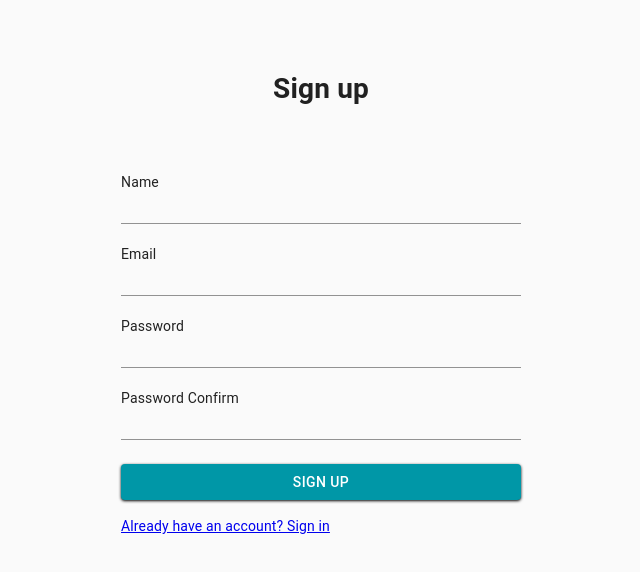
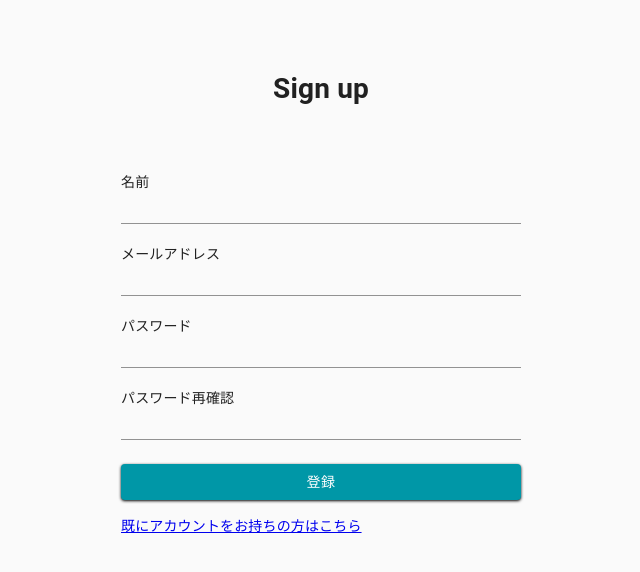
Before and after one commit to ohara95/blogFavo, a Next.js app: page /signup in a window 1280 px wide. Shown: the top 572 px of the page, without its empty margins (319-959 px from the left). Built offline with nearby package versions, Linux system fonts and the light colour scheme.

Commit message:
一時保存

```diff
--- a/pages/signup.tsx
+++ b/pages/signup.tsx
@@ -65,54 +65,54 @@ const SignUp = () => {
       <h1>Sign up</h1>
       <AuthenticateForm onSubmit={handleSubmit(handleSignUp)}>
         <Label>
-          Name
+          名前
           <TextField
             fullWidth
             name="name"
-            inputRef={register({ required: 'Please enter.' })}
+            inputRef={register({ required: '名前を入力してください.' })}
             error={'name' in errors}
           />
           {errors.name && <InputError>{errors.name.message}</InputError>}
         </Label>
         <Label>
-          Email
+          メールアドレス
           <TextField
             fullWidth
             name="email"
-            inputRef={register({ required: 'Please enter.' })}
+            inputRef={register({ required: 'メールアドレスを入力してください.' })}
             error={'email' in errors}
           />
         </Label>
         {errors.email && <InputError>{errors.email.message}</InputError>}
         <Label>
-          Password
+          パスワード
           <TextField
             fullWidth
             name="password"
             type="password"
-            inputRef={register({ required: 'Please enter.' })}
+            inputRef={register({ required: 'パスワードを入力してください.' })}
             error={'password' in errors}
           />
         </Label>
         {errors.password && <InputError>{errors.password.message}</InputError>}
         <Label>
-          Password Confirm
+          パスワード再確認
           <TextField
             fullWidth
             name="passwordConfirm"
             type="password"
-            inputRef={register({ required: 'Please enter.' })}
+            inputRef={register({ required: 'パスワード再確認を入力してください.' })}
             error={'passwordConfirm' in errors}
           />
         </Label>
         {errors.passwordConfirm && (
           <InputError>{errors.passwordConfirm.message}</InputError>
         )}
-        {isError && <InputError>Password doesn't match.</InputError>}
+        {isError && <InputError>パスワードが一致しません</InputError>}
         <StyledButton type="submit" fullWidth>
-          Sign Up
+          登録
         </StyledButton>
-        <Link href="/signin">Already have an account? Sign in</Link>
+        <Link href="/signin">既にアカウントをお持ちの方はこちら</Link>
       </AuthenticateForm>
     </AuthenticateContainer>
   );
--- a/styles/common.ts
+++ b/styles/common.ts
@@ -1,13 +1,17 @@
 import { Button } from '@material-ui/core';
 import styled from 'styled-components';
 import { COLOR } from './color';
+import { sp } from './media';
 
 export const AuthenticateContainer = styled.div`
   margin: 50px auto;
   display: flex;
   flex-direction: column;
   align-items: center;
-  max-width: 400px;
+  width: 400px;
+  ${sp`
+    width: 250px;
+  `}
 `;
 
 export const StyledButton = styled(Button)`
```
Also changed, not shown: pages/signin.tsx (+22 -13 lines).
